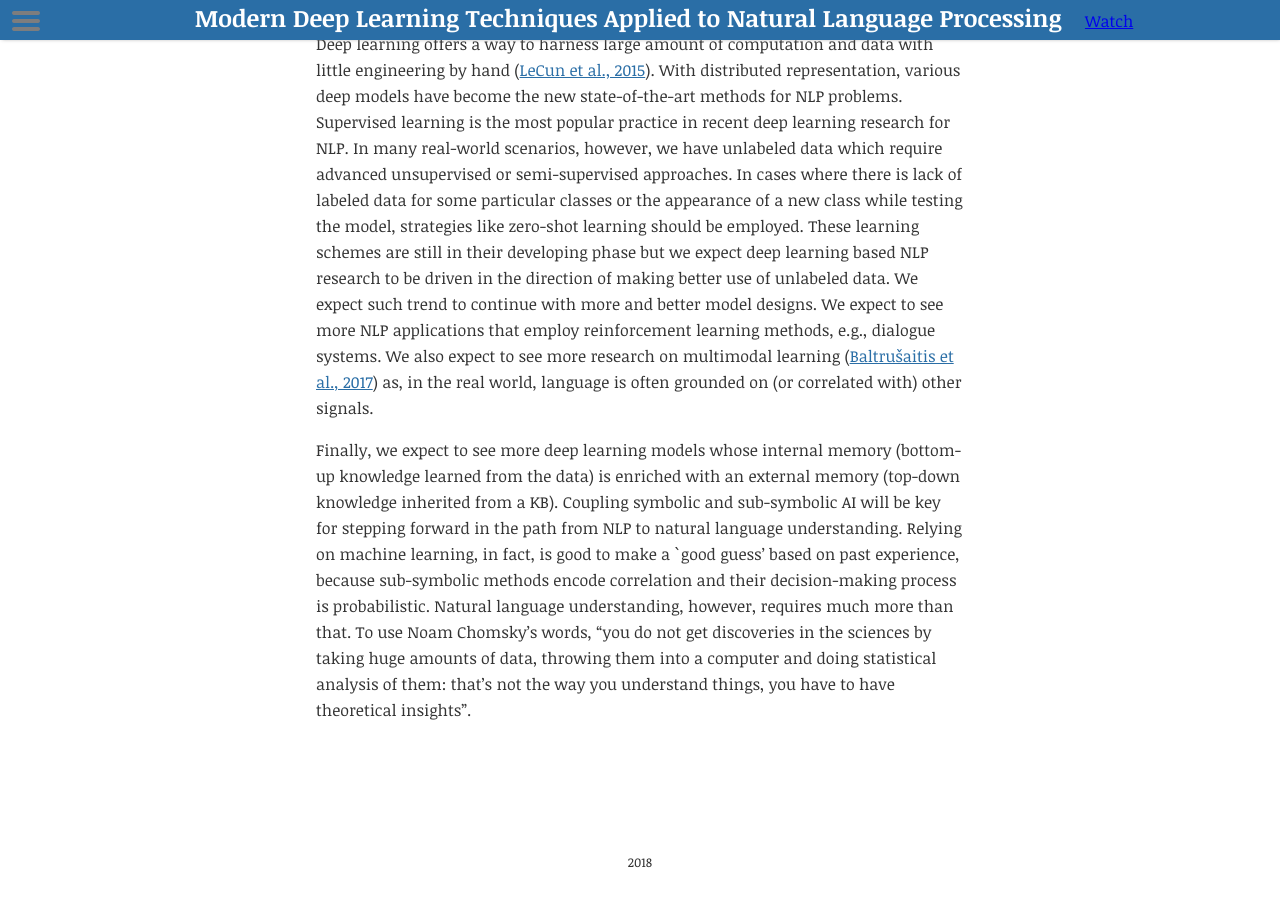
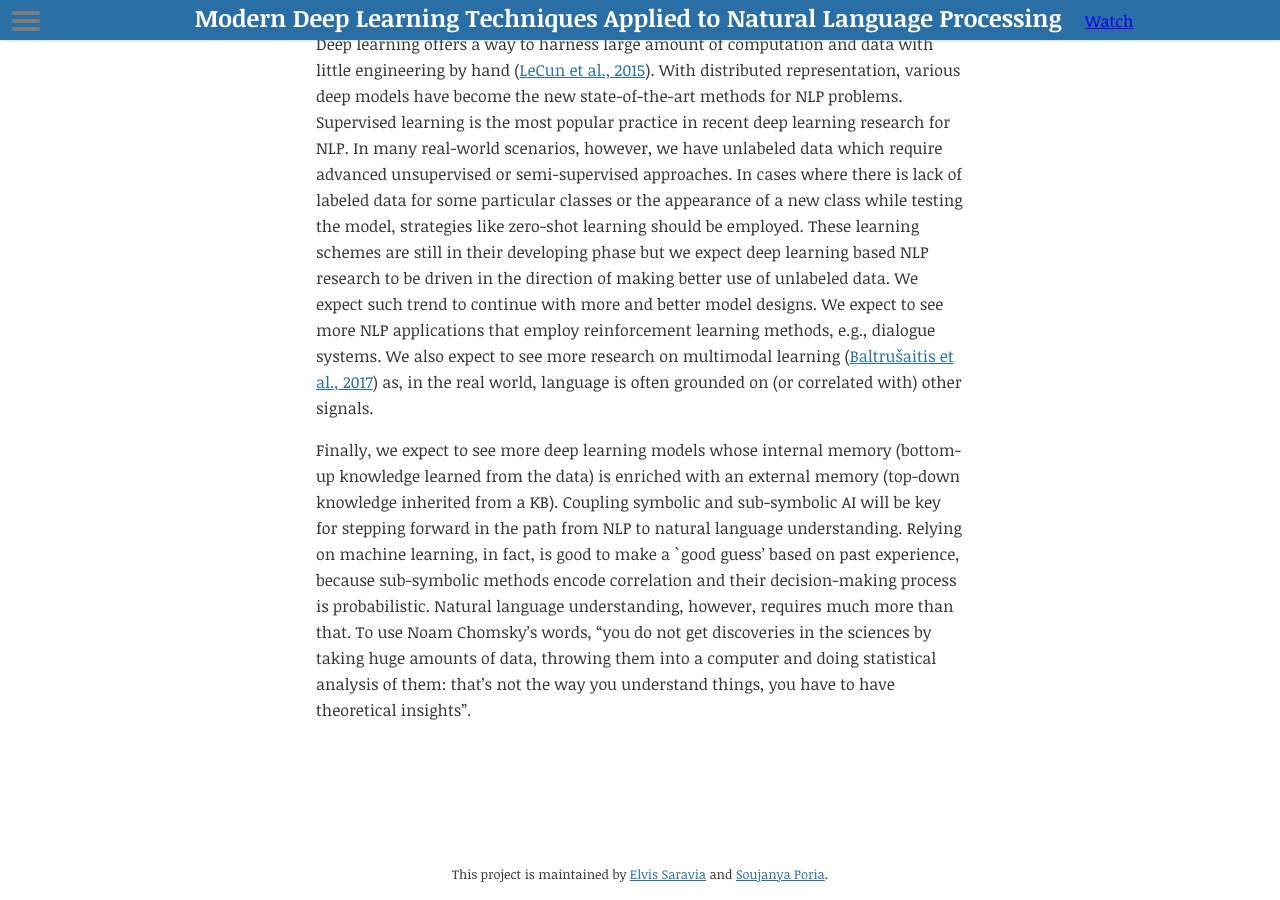
Before and after one commit to omarsar/nlp_overview, a Jekyll site: the page built from index.html, in a window 1280 px wide and 900 px high, scrolled down 48394 px. Built offline with Jekyll 4.4.1, drawn with Linux system fonts in a browser that asks for light colours; nearby versions of some CDN libraries.

Commit message:
change style of book

```diff
--- a/_layouts/default.html
+++ b/_layouts/default.html
@@ -46,7 +46,9 @@
 
       <footer class="page-footer">
         <div class="footer-wrapper">
-          <small class="small-text">2018</small>
+          <small class="small-text">
+            <p>This project is maintained by <a href="https://github.com/omarsar">Elvis Saravia</a> and <a href="https://github.com/soujanyaporia">Soujanya Poria</a>.</p>
+          </small>
         </div><!-- end footer-wrapper -->
       </footer>
 
```
Also changed, not shown: README.md.
